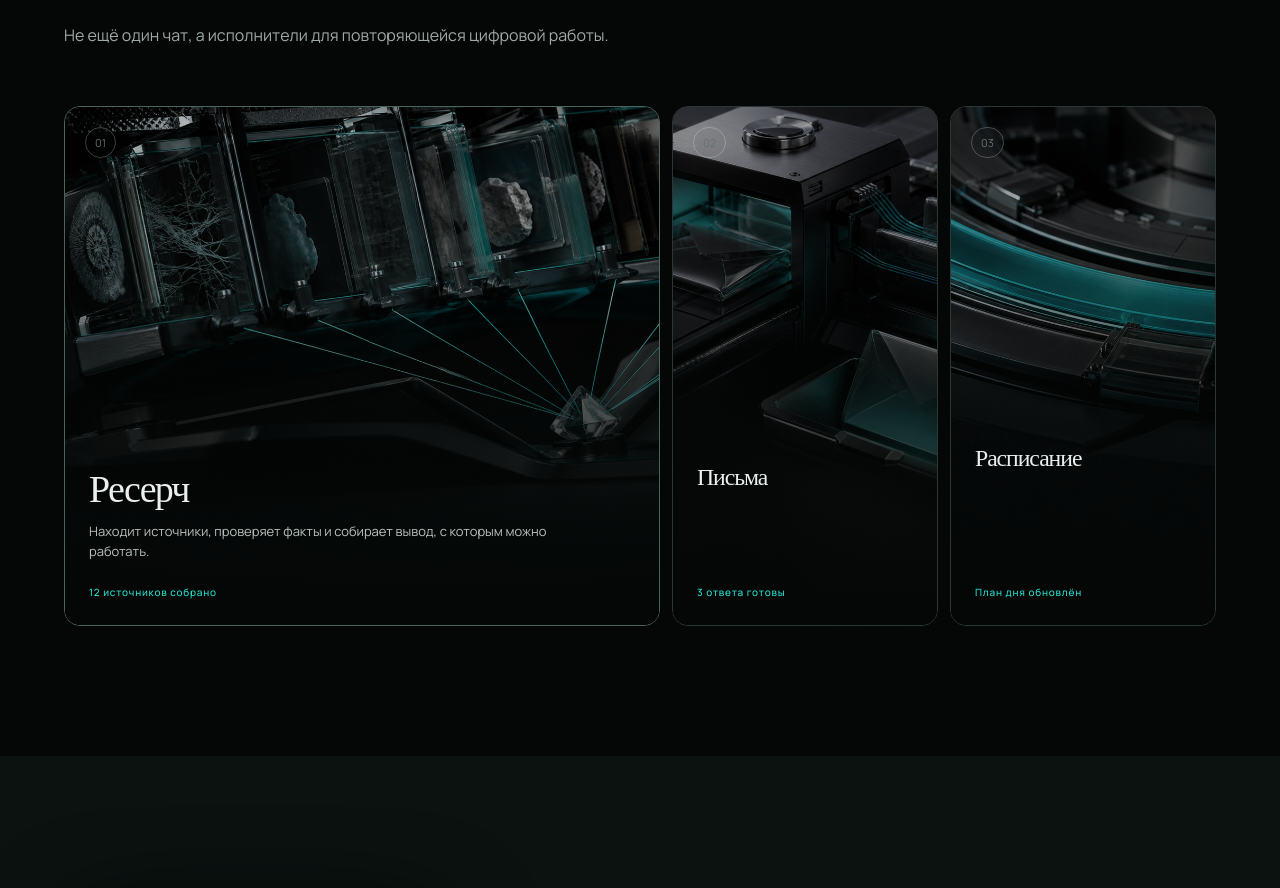
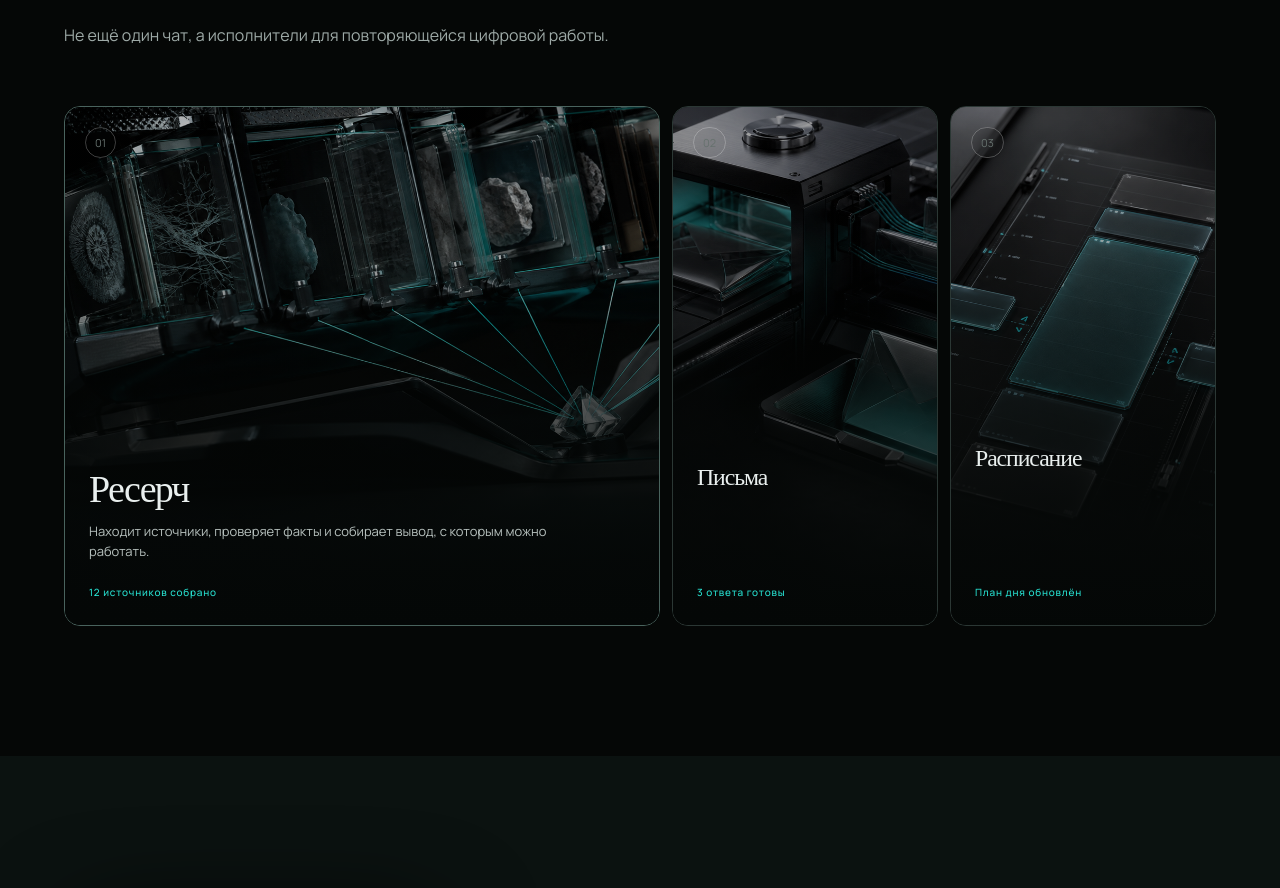
Before and after one commit to TemnovTema/klubok.ai, a React (Vite) app: page / in a window 1280 px wide. Shown: the part 4173-5061 px from the top of the page. Built offline with nearby package versions, Linux system fonts and the light colour scheme; a web font is replaced by a local one.

Commit message:
Clarify schedule card visual

```diff
--- a/src/main.tsx
+++ b/src/main.tsx
@@ -5,7 +5,7 @@ import './styles.css'
 const tasks = [
   {title:'Ресерч',copy:'Находит источники, проверяет факты и собирает вывод, с которым можно работать.',result:'12 источников собрано',image:'/assets/usecase-research-v2.png'},
   {title:'Письма',copy:'Разбирает входящие, учитывает контекст проекта и готовит ответы в вашем тоне.',result:'3 ответа готовы',image:'/assets/usecase-messages-v2.png'},
-  {title:'Расписание',copy:'Перестраивает день при изменении приоритетов и защищает время для фокусной работы.',result:'План дня обновлён',image:'/assets/usecase-schedule-v2.png'},
+  {title:'Расписание',copy:'Перестраивает день при изменении приоритетов и защищает время для фокусной работы.',result:'План дня обновлён',image:'/assets/usecase-schedule-v3.png'},
 ]
 
 function Logo(){ return <a className="logo" href="#top" aria-label="Клубок, на главную"><span>клубок</span><i>.ai</i></a> }
```
Also changed, not shown: public/assets/usecase-schedule-v3.png (added).
